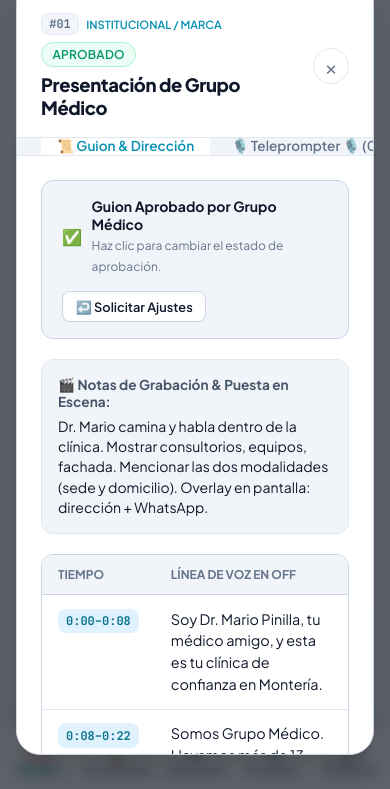
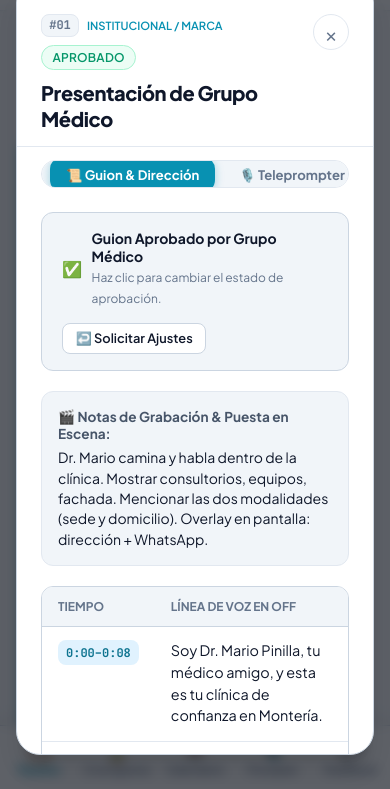
Before and after one commit to Gunerycom/gm-pipeline, a website with bundled scripts: page index.html in a window 390 px wide. Both pictures are taken after a click on the element 195 px from the left and 2557 px from the top of the page. Shown: the part 2190-2979 px from the top of the page. Built offline with nearby package versions, Linux system fonts and the light colour scheme.

Commit message:
Refine mobile modal tab navigation with generous gaps and iOS-style pill buttons

```diff
--- a/styles/components.css
+++ b/styles/components.css
@@ -1149,10 +1149,10 @@
 }
 
 .modal-header {
-  padding: 1.15rem 1.5rem;
+  padding: 1.25rem 1.5rem 0.85rem 1.5rem;
   border-bottom: 1px solid var(--border-subtle);
   display: flex;
-  align-items: center;
+  align-items: flex-start;
   justify-content: space-between;
   gap: 1rem;
   background: var(--bg-surface);
@@ -1161,7 +1161,7 @@
 .modal-title-wrap {
   display: flex;
   flex-direction: column;
-  gap: 0.35rem;
+  gap: 0.45rem;
   flex: 1;
   min-width: 0;
 }
@@ -1169,15 +1169,15 @@
 .modal-tag-row {
   display: flex;
   align-items: center;
-  gap: 0.45rem;
+  gap: 0.5rem;
   flex-wrap: wrap;
 }
 
 .modal-title {
-  font-size: 1.15rem;
+  font-size: 1.25rem;
   font-weight: 800;
   color: var(--text-primary);
-  line-height: 1.25;
+  line-height: 1.3;
   word-break: break-word;
 }
 
@@ -1200,40 +1200,57 @@
   color: var(--text-primary);
 }
 
-/* Modal Tab Bar */
+/* Modern Segmented Pill Modal Tab Bar */
 .modal-tabs-nav {
   display: flex;
   align-items: center;
-  gap: 0.35rem;
-  padding: 0 1.5rem;
-  border-bottom: 1px solid var(--border-subtle);
+  gap: 0.5rem;
+  padding: 0.4rem 0.5rem;
+  margin: 0.85rem 1.5rem 0.25rem 1.5rem;
   background: var(--bg-surface-subtle);
+  border: 1px solid var(--border-subtle);
+  border-radius: var(--radius-lg);
   overflow-x: auto;
   -webkit-overflow-scrolling: touch;
+  scrollbar-width: none;
+}
+
+.modal-tabs-nav::-webkit-scrollbar {
+  display: none;
 }
 
 .modal-tab-btn {
-  padding: 0.75rem 1rem;
-  font-size: 0.85rem;
-  font-weight: 600;
-  color: var(--text-muted);
-  border-bottom: 2px solid transparent;
+  padding: 0.55rem 1rem;
+  font-size: 0.82rem;
+  font-weight: 700;
+  color: var(--text-muted);
+  border-radius: var(--radius-md);
+  border: none;
+  background: transparent;
   transition: all var(--transition-fast);
   white-space: nowrap;
+  display: inline-flex;
+  align-items: center;
+  gap: 0.35rem;
 }
 
 .modal-tab-btn:hover {
   color: var(--text-primary);
+  background: rgba(255, 255, 255, 0.05);
+}
+
+[data-theme="light"] .modal-tab-btn:hover {
+  background: rgba(0, 0, 0, 0.04);
 }
 
 .modal-tab-btn.active {
-  color: var(--gm-teal);
-  border-bottom-color: var(--gm-teal);
-  background: var(--bg-surface);
+  color: #ffffff;
+  background: var(--gm-teal);
+  box-shadow: 0 2px 8px rgba(8, 145, 178, 0.35);
 }
 
 .modal-body {
-  padding: 1.5rem;
+  padding: 1.25rem 1.5rem;
   overflow-y: auto;
   flex-grow: 1;
 }
--- a/styles/mobile-app.css
+++ b/styles/mobile-app.css
@@ -249,27 +249,33 @@
   }
 
   .modal-header {
-    padding: 0.75rem 1rem;
+    padding: 1.1rem 1.15rem 0.5rem 1.15rem;
+    gap: 0.75rem;
   }
 
   .modal-title {
-    font-size: 1rem;
-    line-height: 1.3;
+    font-size: 1.1rem;
+    line-height: 1.35;
+    margin-top: 0.2rem;
   }
 
   .modal-tabs-nav {
-    padding: 0 0.75rem;
-    gap: 0.25rem;
+    margin: 0.75rem 1rem 0.35rem 1rem;
+    padding: 0.35rem 0.45rem;
+    gap: 0.35rem;
+    border-radius: var(--radius-lg);
+    background: var(--bg-surface-subtle);
   }
 
   .modal-tab-btn {
-    padding: 0.6rem 0.75rem;
+    padding: 0.5rem 0.85rem;
     font-size: 0.78rem;
+    font-weight: 700;
   }
 
   .modal-body {
-    padding: 1rem;
-    max-height: calc(92vh - 140px);
+    padding: 1.15rem 1rem;
+    max-height: calc(92vh - 160px);
   }
 
   /* Mobile Teleprompter Screen */
```
